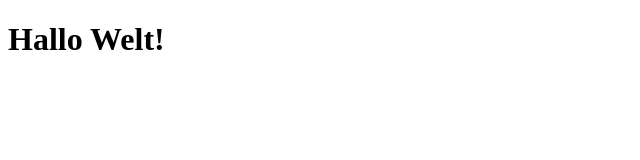
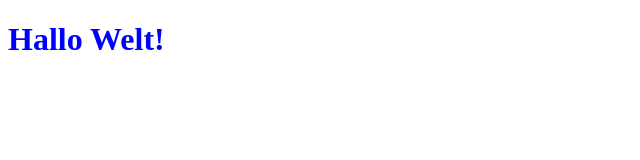
Before and after one commit to stefaniejegen/gittest, a plain HTML site: page index.html in a window 1280 px wide. Shown: the whole page, without its empty margins (0-640 px from the left). Drawn offline with Linux system fonts and the light colour scheme.

Commit message:
h1 angepasst

```diff
--- a/style.css
+++ b/style.css
@@ -1 +1,3 @@
-h2 {color: blue};
+h1 {
+  color: blue
+};
```
